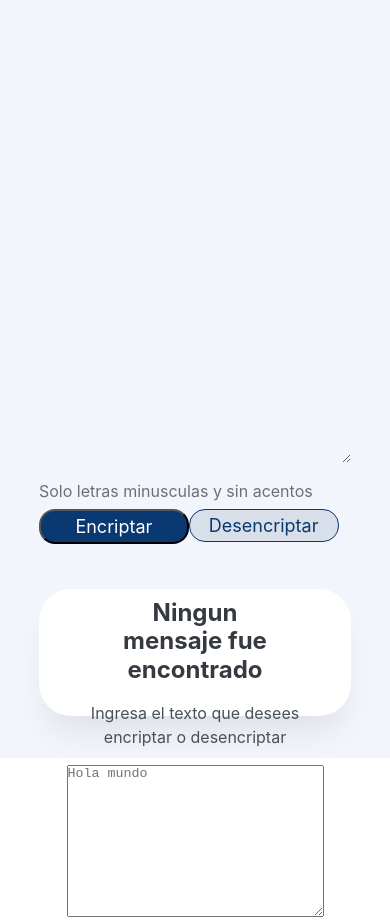
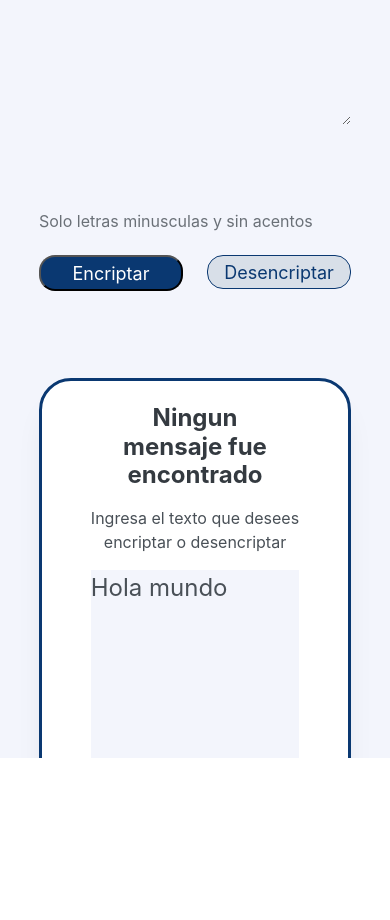
Before and after one commit to edisonrodriguez/pyencriptador, a plain HTML site: page index.html in a window 390 px wide. Shown: the part 86-1006 px from the top of the page. After the commit the page ends 844 px from the top, so only its background shows below. Drawn offline with Linux system fonts and the light colour scheme.

Commit message:
Tercer commit,estilos completos

```diff
--- a/index.html
+++ b/index.html
@@ -8,8 +8,9 @@
 </head>
 <body>
     <div class="container">
+        <img src="img/Logo.svg" alt="Logo" class="logo">
         <div class="encriptador">
-                <textarea  class="texto"  name="texto" id="texto" placeholder="Ingresa el texto aqui" cols="30" rows="10"></textarea>
+            <textarea class="texto" name="texto" id="texto" placeholder="Ingresa el texto aqui" cols="30" rows="10"></textarea>
         </div>
         <div class="terminos">
             <p>Solo letras minusculas y sin acentos</p>
@@ -22,7 +23,6 @@
                 Desencriptar
             </button>
         </div>
-
         <div class="encriptado">
             <img src="img/Muñeco.png" alt="muñecos" id="muñeco">
             <div class="mensaje-encriptado" id="mensaje-encriptado">
@@ -33,8 +33,5 @@
         </div>
     </div>
 </body>
-
-<script src="index.js">
-
-</script>
+<script src="index.js"></script>
 </html>
--- a/styles.css
+++ b/styles.css
@@ -1,21 +1,34 @@
+/* Estilos generales */
 * {
     margin: 0;
     padding: 0;
+    box-sizing: border-box;
 }
 
+/* Contenedor principal */
 .container {
     position: relative;
     width: 100vw;
     height: 100vh;
     background: #f3f5fc;
+    overflow: hidden; /* Evita que la página se desplace */
+}
+/* Logo */
+.logo {
+    position: absolute;
+    top: 10px;
+    left: 10px;
+    width: 100px;
+    height: auto;
 }
 
+/* Primer textarea */
 .texto {
     position: absolute;
-    width: 42%;
-    height: 60%;
-    left: 12%;
-    top: 15%;
+    width: 42vw; /* Usa vw para asegurar que el tamaño se ajuste al viewport */
+    height: 60vh; /* Usa vh para asegurar que el tamaño se ajuste al viewport */
+    left: 12vw;
+    top: 15vh;
     border: none;
     font-family: "Inter";
     font-style: normal;
@@ -35,16 +48,17 @@
     outline: none;
 }
 
+/* Términos */
 .terminos {
     display: flex;
     flex-direction: row;
     align-items: center;
-    padding: 0px;
+    padding: 0;
     gap: 8px;
     position: absolute;
     width: 80%;
-    left: 12%;
-    top: 80%;
+    left: 12vw;
+    top: 80vh;
 }
 
 .terminos p {
@@ -60,6 +74,7 @@
     flex-grow: 0;
 }
 
+/* Botones */
 .botones {
     display: flex;
     flex-direction: row;
@@ -67,8 +82,9 @@
     padding: 1% 0;
     position: absolute;
     width: 80%;
-    left: 12%;
-    top: 82%;
+    left: 12vw;
+    top: 82vh;
+    gap: 16px; /* Añadido para separar los botones */
 }
 
 .btn-encriptar {
@@ -84,6 +100,7 @@
     line-height: 19px;
     text-align: center;
     color: #fff;
+    margin-right: 8px; /* Añadido para separación adicional */
 }
 
 .btn-desencriptar {
@@ -113,19 +130,24 @@
     padding: 1.8%;
 }
 
+/* Encriptado */
 .encriptado {
     display: flex;
-    justify-content: center;
+    flex-direction: column;
+    align-items: center;
     position: absolute;
-    width: 30%;
-    height: 90%;
-    left: 60%;
-    top: 5%;
+    width: 30vw;
+    height: 90vh;
+    left: 60vw;
+    top: 5vh;
     background: #fff;
     box-shadow: 0px 24px 32px -8px rgba(0, 0, 0, 0.08);
     border-radius: 32px;
+    border: 3px solid #0A3871;
+    padding: 20px;
 }
 
+/* Mensaje encriptado */
 .mensaje-encriptado {
     display: flex;
     flex-direction: column;
@@ -133,12 +155,11 @@
     justify-content: center;
     padding: 1%;
     gap: 16px;
-    position: absolute;
     width: 100%;
-    top: 65%;
     text-align: center;
 }
 
+/* Estilos del h2 */
 .mensaje-encriptado h2 {
     width: 60%;
     font-family: "Inter";
@@ -150,6 +171,7 @@
     color: #343a40;
 }
 
+/* Estilos del párrafo */
 .mensaje-encriptado p {
     width: 80%;
     font-family: "Inter";
@@ -161,40 +183,65 @@
     color: #495057;
 }
 
+/* Imagen */
 .encriptado img {
-    position: absolute;
     width: 80%;
     height: 50%;
-    top: 15%;
+    margin-top: 5%;
+}
+
+/* Segundo textarea */
+.mensaje {
+    width: 80%;
+    height: 20%;
+    border: none;
+    font-family: "Inter";
+    font-style: normal;
+    font-weight: 400;
+    font-size: 24px;
+    line-height: 150%;
+    background-color: #f3f5fc;
+    resize: none;
+    box-sizing: border-box;
+}
+
+.mensaje::placeholder {
+    color: #495057;
+}
+
+.mensaje:focus,
+.mensaje:active {
+    border: none;
+    outline: none;
 }
 
 /* Responsive design */
 @media (max-width: 57.5em) {
     .container {
         display: flex;
-      flex-direction: row;
-    }
-    .encriptar {
-      width: 100%;
+        flex-direction: column;
+        align-items: center;
+        overflow-y: auto; /* Permite el scroll vertical en pantallas más pequeñas */
     }
     .texto {
-      width: 80%;
-      height: 60%;
-      left: 10%;
-      top: 5%;
+        width: 80vw;
+        height: 20vh;
+        left: 10vw;
+        top: 5vh;
     }
     .terminos {
-      width: 80%;
-      left: 10%;
-      top: 67%;
+        width: 80vw;
+        left: 10vw;
+        top: 35vh;
     }
     .terminos p {
         font-size: 16px;
     }
     .botones {
-      width: 80%;
-      left: 10%;
-      top: 70%;
+        width: 80vw;
+        left: 10vw;
+        top: 40vh;
+        gap: 16px; /* Mantiene el mismo gap en pantallas pequeñas */
     }
     .btn-encriptar,
     .btn-desencriptar {
@@ -208,10 +255,10 @@
         padding: 1.8%;
     }
     .encriptado {
-      width: 80%;
-      height: 15%;
-      left: 10%;
-      top: 80%;
+        width: 80vw;
+        height: auto; /* Ajuste de altura automática */
+        left: 10vw;
+        top: 55vh;
     }
     .mensaje-encriptado {
         width: 100%;
```
Lines whose indentation alone changed are shown as unchanged.
